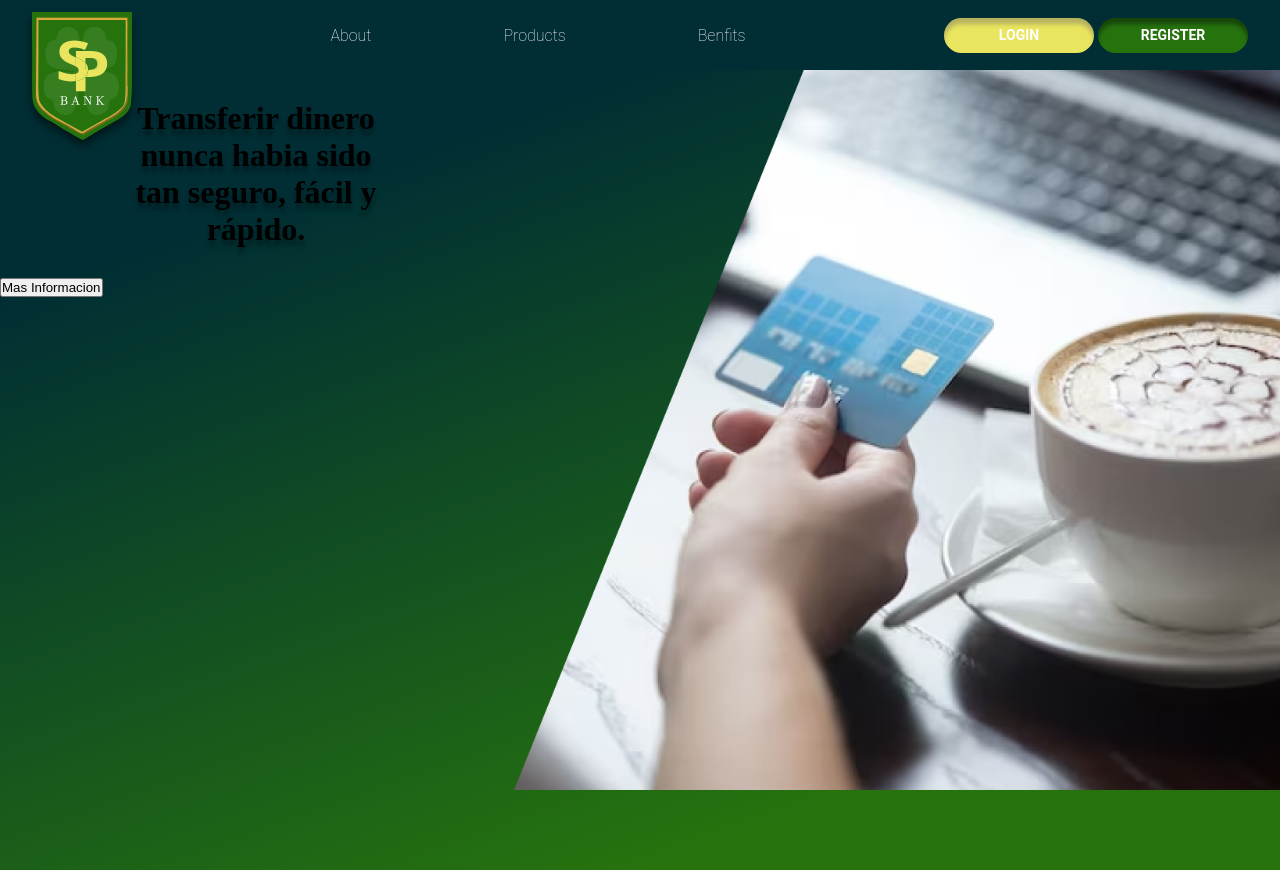
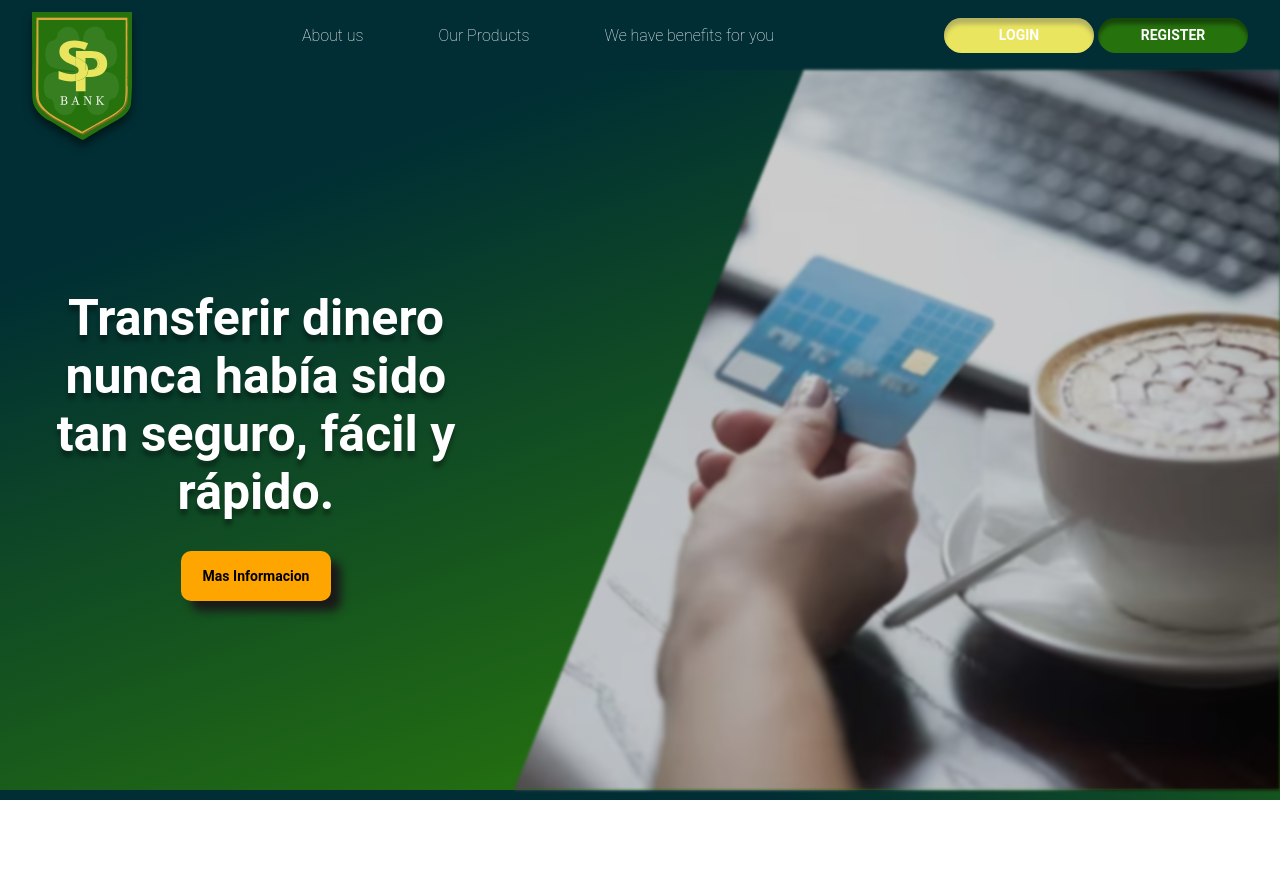
Before and after one commit to Saint-Patrick-Patrick/Saint-Patrick, a React (Vite) app: page / in a window 1280 px wide. After the commit the page ends 800 px from the top, so only its background shows below. Built offline with nearby package versions, Linux system fonts and the light colour scheme; no server answers.

Commit message:
estilos home

```diff
--- a/src/App.css
+++ b/src/App.css
@@ -24,7 +24,7 @@
   --sm : 14px;
   --md : 16px;
   --lg : 18px;
-  --h1 : 60px;
+  --h1 : 50px;
   ;
 
 
--- a/src/global/NavBar/Components/BtnLogin.module.css
+++ b/src/global/NavBar/Components/BtnLogin.module.css
@@ -25,7 +25,7 @@
 .btnLogin::before {
     content: '';
     position: absolute;
-    left: -8px;
+    left: -14px;
     top: 0;
     width: 100%;
     height: 100%;
@@ -44,5 +44,5 @@
 }
 
 .btn1:hover::before {
-    transform: scaleX(0.9)
+    transform: scaleX(0.8)
 }
--- a/src/global/NavBar/Components/BtnRegister.module.css
+++ b/src/global/NavBar/Components/BtnRegister.module.css
@@ -22,7 +22,7 @@
 .btnRegister::before {
     content: '';
     position: absolute;
-    left: -8px;
+    left: -14px;
     top: 0;
     width: 100%;
     height: 100%;
@@ -41,5 +41,5 @@
 }
 
 .btn1:hover::before {
-    transform: scaleX(0.9)
+    transform: scaleX(0.8)
 }
--- a/src/global/NavBar/Components/Links.jsx
+++ b/src/global/NavBar/Components/Links.jsx
@@ -7,19 +7,19 @@ export const Links = () => {
     <div className={style.linkcontainer}>
         <div>
             <NavLink to = '/about' activeClassName = {style.active} className = {style.links}  >
-            <h3 className={`${style.h3}`}>About</h3>
+            <h3 className={`${style.h3}`}>About us</h3>
             </NavLink>
         </div>
 
         <div>
             <NavLink to = '/products' className = {style.links} >
-            <h3 className={`${style.h3}`}>Products</h3>
+            <h3 className={`${style.h3}`}>Our Products</h3>
             </NavLink>
         </div>
 
         <div>
             <NavLink to = '/benefits' className = {style.links}>
-            <h3 className={`${style.h3}`}>Benfits</h3>
+            <h3 className={`${style.h3}`}>We have benefits for you</h3>
             </NavLink>
         </div>
     </div>
--- a/src/global/NavBar/Components/Links.module.css
+++ b/src/global/NavBar/Components/Links.module.css
@@ -27,7 +27,7 @@
     border-bottom: 2px solid var(--white);
     transition: 0.2s;
     opacity: 0  ;
-    bottom: -12px;
+    bottom: -16px;
     right: 0;
     width: 10%;
 }
@@ -39,13 +39,13 @@
     left: 0;
 }
 
-.active{
+.links:focus::before{
     position: absolute;
     content: '';
     border-bottom: 2px solid var(--white);
     transition: 0.2s;
     opacity: 1;
-    bottom: -12px;
+    bottom: -16px;
     right: 0;
     width: 100%;
 }
--- a/src/view/Home/Home.jsx
+++ b/src/view/Home/Home.jsx
@@ -1,6 +1,7 @@
 import React from 'react'
 import style from './Home.module.css'
-import { HeroImage } from '../Home/components/HeroImg'
+import { HeroImage } from './components/HeroImage'
+
 
 export function Home(){
     return(
--- a/src/view/Home/components/HeroImg.jsx
+++ b/src/view/Home/components/HeroImage.jsx
@@ -16,11 +16,11 @@ export function HeroImage(){
             <div className={style.slogan}>
                 <h1>
                     Transferir dinero <br/>
-                    nunca habia sido <br/>
+                    nunca había sido <br/>
                     tan seguro, fácil y <br/>
                     rápido.
                 </h1>
-                <button onClick={ handledMasInfo}>Mas Informacion</button>
+                <button className ={style.masinfobtn} onClick={ handledMasInfo}>Mas Informacion</button>
             </div>
 
             <div  className={style.containimg}>
--- a/src/view/Home/components/HeroImage.module.css
+++ b/src/view/Home/components/HeroImage.module.css
@@ -2,7 +2,7 @@
 
 .contain{
     width: 100%;
-    height: 100vh;
+    height: 90vh;
     display: flex;
     background: var(--background-home)
 
@@ -10,7 +10,18 @@
 
 .slogan{
     width: 40%;
-    height: 100vh;
+    height: 90vh;
+    display: flex;
+    flex-direction: column;
+    align-items: center;
+    justify-content: center;
+
+}
+
+.slogan h1 {
+    font-size: var(--h1);
+    color: var(--white);
+    font-family: var(--font);
 }
 
 .containimg{
@@ -19,7 +30,23 @@
 }
 
 .imghero{
-    width: 100%;
+   width: 100%;
    height: 90vh;
-   object-fit: cover
+   object-fit: cover;
+   filter: brightness(80%) blur(1.5px);
 }
+
+.masinfobtn {
+    width: 150px;
+    height: 50px;
+    border-radius: 10px;
+    background: var(--orange);
+    border: none;
+    cursor: pointer;
+    color: var(--black);
+    font-weight: bold;
+    font-family: var(--font);
+    font-size: var(--sm);
+    box-shadow: 10px 10px 10px 0px #1a1919;
+
+}
```
